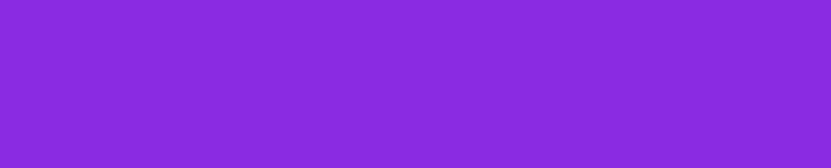
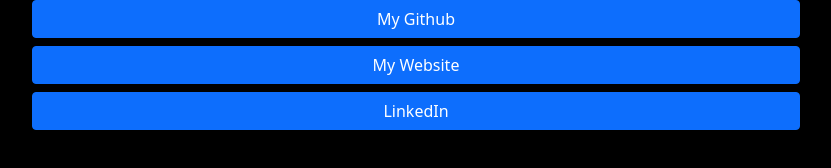
Before and after one commit to dinnerdoggy/LAB-link-in-bio, a plain HTML site: page index.html in a window 1280 px wide. Shown: the whole page, without its empty margins (224-1055 px from the left). Drawn offline with nearby package versions, Linux system fonts and the light colour scheme.

Commit message:
set up buttons that open links

```diff
--- a/index.html
+++ b/index.html
@@ -5,8 +5,16 @@
   <meta charset="UTF-8">
   <meta name="viewport" content="width=device-width, initial-scale=1.0">
   <title>Document</title>
+  <link href="https://cdn.jsdelivr.net/npm/bootstrap@5.1.3/dist/css/bootstrap.min.css" rel="stylesheet" integrity="sha384-1BmE4kWBq78iYhFldvKuhfTAU6auU8tT94WrHftjDbrCEXSU1oBoqyl2QvZ6jIW3" crossorigin="anonymous">
 </head>
 <body>
+  <div class="d-grid gap-2">
+    <a class="btn btn-primary" href="https://github.com/dinnerdoggy" target="_blank" role="button">My Github</a>
+    <a class="btn btn-primary" href="https://practicepersonalwebsite.netlify.app/" target="_blank" role="button">My Website</a>
+    <a class="btn btn-primary" href="https://www.linkedin.com/in/casey-cunningham-2556b9264/" target="_blank" role="button">LinkedIn</a>
+  </div>
+
   <script src="main.js"></script>
+  <script src="https://cdn.jsdelivr.net/npm/bootstrap@5.1.3/dist/js/bootstrap.bundle.min.js" integrity="sha384-ka7Sk0Gln4gmtz2MlQnikT1wXgYsOg+OMhuP+IlRH9sENBO0LRn5q+8nbTov4+1p" crossorigin="anonymous"></script>
 </body>
 </html>
--- a/main.css
+++ b/main.css
@@ -1,3 +1,15 @@
+:root {
+  background-color: black;
+}
+
+.d-grid {
+  background-color: black;
+  width: 60%;
+}
+
 body {
-  background-color: blueviolet;
+  display: flex;
+  --bs-body-bg: black;
+  justify-content: center;
+  align-content: center;
 }
--- a/main.js
+++ b/main.js
@@ -1 +1 @@
-console.log("Hello world")
+console.log("connected")
```
